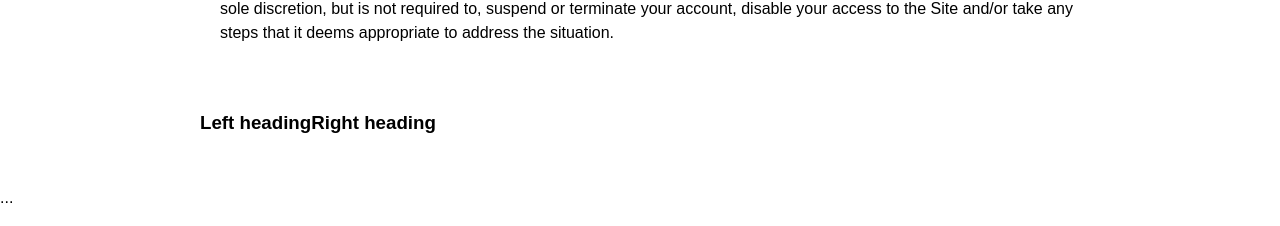
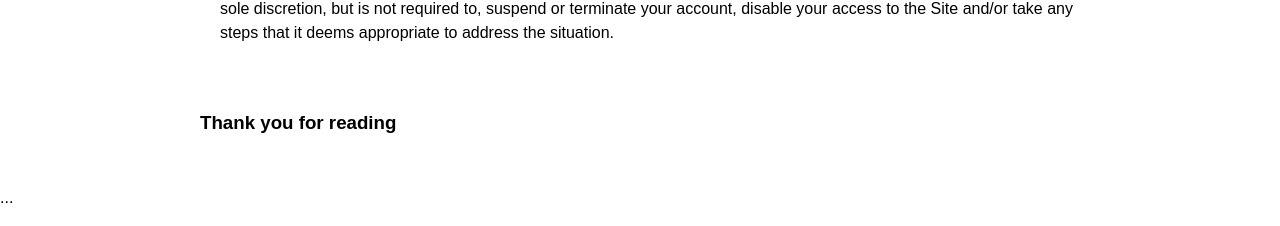
Before and after one commit to jessGbor/S.I.C-, a Flask app: template templates/policy.html in a window 1280 px wide. Shown: the part 2242-2468 px from the top of the page. Run offline with Flask 2, Linux system fonts and the light colour scheme; the template is opened without the code that fills it, so the values that code supplies are empty.

Commit message:
okiamgoof

```diff
--- a/templates/policy.html
+++ b/templates/policy.html
@@ -176,7 +176,7 @@ If the Services or Site are used in a manner that violates the Terms in any way,
 		</main>
 
 		<nav id="" class="column">
-			<h3>Left heading</h3>
+			<h3> Thank you for reading </h3>
 			<ul>
 
 			</ul>
@@ -188,7 +188,7 @@ If the Services or Site are used in a manner that violates the Terms in any way,
 		</nav>
 
 		<div id="" class="column">
-			<h3>Right heading</h3>
+			<h3></h3>
 
 		</div>
 
```
